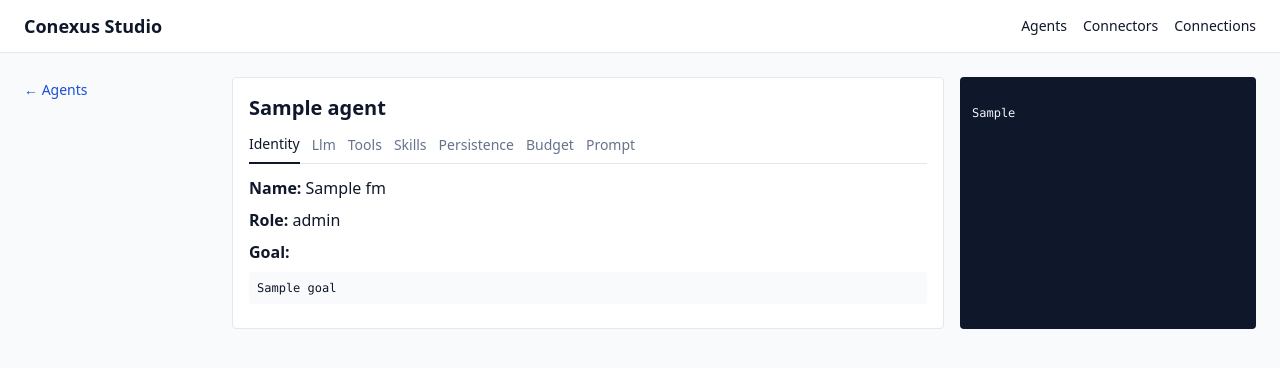
After one commit to leandrotcawork/conexus-framework, a Python web app: template src/conexus/web/admin/templates/agents/edit.html in a window 1280 px wide. The commit adds this page. Shown: the top 368 px of the page. Run offline with Jinja, Linux system fonts and the light colour scheme; the template is opened without the code that fills it: most values are stand-ins (such as "Sample title", 1, 10 or a date in 2020); some libraries are stand-ins or nearby versions.

Commit message:
feat(studio): agents list + detail routes (read-only)

```diff
--- /dev/null
+++ b/src/conexus/web/admin/templates/agents/edit.html
@@ -0,0 +1,12 @@
+{% extends "base.html" %}
+{% block content %}
+<div class="max-w-7xl mx-auto grid grid-cols-12 gap-4">
+  <aside class="col-span-2"><a href="/admin/" class="text-sm text-blue-700 hover:underline">&larr; Agents</a></aside>
+  <section class="col-span-7 bg-white border rounded p-4">
+    {% include "partials/agent_form.html" %}
+  </section>
+  <aside class="col-span-3 bg-slate-900 text-slate-100 rounded p-3 text-xs font-mono whitespace-pre overflow-auto" id="yaml-preview">
+{{ raw_skill_md }}
+  </aside>
+</div>
+{% endblock %}
--- a/src/conexus/web/admin/templates/base.html
+++ b/src/conexus/web/admin/templates/base.html
@@ -18,8 +18,6 @@
       <a href="/admin/connections" class="hover:underline">Connections</a>
     </nav>
   </header>
-  <main class="p-6">
-    {% if body_partial %}{% include body_partial %}{% else %}<p class="text-slate-500">Welcome.</p>{% endif %}
-  </main>
+  <main class="p-6">{% block content %}{% endblock %}</main>
 </body>
 </html>
--- /dev/null
+++ b/src/conexus/web/admin/templates/partials/agent_form.html
@@ -0,0 +1,57 @@
+<h2 class="text-xl font-semibold mb-3">{{ agent.name }}</h2>
+<div x-data="{ tab: 'identity' }">
+  <nav class="flex gap-3 border-b mb-3 text-sm">
+    {% for t in ["identity","llm","tools","skills","persistence","budget","prompt"] %}
+    <button @click="tab='{{ t }}'" :class="tab==='{{ t }}' ? 'border-b-2 border-slate-900 -mb-px' : 'text-slate-500'"
+            class="pb-2 capitalize">{{ t }}</button>
+    {% endfor %}
+  </nav>
+
+  <div x-show="tab==='identity'" class="space-y-2">
+    <p><b>Name:</b> {{ fm.name }}</p>
+    <p><b>Role:</b> {{ fm.role }}</p>
+    <p><b>Goal:</b><pre class="text-xs bg-slate-50 p-2 rounded whitespace-pre-wrap">{{ fm.goal }}</pre></p>
+  </div>
+
+  <div x-show="tab==='llm'" x-cloak class="space-y-1 text-sm">
+    <p><b>Provider:</b> {{ fm.llm.provider }}</p>
+    <p><b>Model:</b> {{ fm.llm.model }}</p>
+    <p><b>Temperature:</b> {{ fm.llm.temperature }}</p>
+  </div>
+
+  <div x-show="tab==='tools'" x-cloak>
+    <table class="w-full text-sm">
+      <thead class="bg-slate-100"><tr><th class="text-left p-1">Method</th><th class="text-left p-1">Allowed</th><th class="text-left p-1">Description</th></tr></thead>
+      <tbody>
+        {% for m in methods %}
+        <tr class="border-t">
+          <td class="p-1 font-mono">{{ m.name }}</td>
+          <td class="p-1">{{ "✔" if m.name in fm.tools else "—" }}</td>
+          <td class="p-1 text-slate-600">{{ m.description or m.docstring or "" }}</td>
+        </tr>
+        {% endfor %}
+      </tbody>
+    </table>
+  </div>
+
+  <div x-show="tab==='skills'" x-cloak>
+    {% if fm.skills %}<ul class="list-disc pl-5">{% for s in fm.skills %}<li class="font-mono text-sm">{{ s }}</li>{% endfor %}</ul>
+    {% else %}<p class="text-slate-500 text-sm">No skills attached.</p>{% endif %}
+  </div>
+
+  <div x-show="tab==='persistence'" x-cloak class="text-sm">
+    {% if fm.identity and fm.identity.enabled %}
+      <p>Identity <b>enabled</b>. Blocks: {{ fm.identity.blocks | length }}</p>
+    {% else %}<p class="text-slate-500">Identity disabled.</p>{% endif %}
+  </div>
+
+  <div x-show="tab==='budget'" x-cloak class="text-sm">
+    {% if fm.budget %}
+      <p>Daily: ${{ fm.budget.daily_usd }} &bull; Monthly: ${{ fm.budget.monthly_usd }} &bull; on_exceed: {{ fm.budget.on_exceed }}</p>
+    {% else %}<p class="text-slate-500">No budget set.</p>{% endif %}
+  </div>
+
+  <div x-show="tab==='prompt'" x-cloak>
+    <pre class="text-xs bg-slate-50 p-2 rounded whitespace-pre-wrap">{{ body }}</pre>
+  </div>
+</div>
```
Also changed, not shown: src/conexus/tests/test_admin_routes_agents.py (added, +55 -0 lines), src/conexus/web/admin/app.py (+7 -7 lines), src/conexus/web/admin/routes/agents.py (added, +51 -0 lines), src/conexus/web/admin/templates/agents/list.html (added, +30 -0 lines), src/conexus/web/admin/templates/agents/new.html (added, +8 -0 lines).
